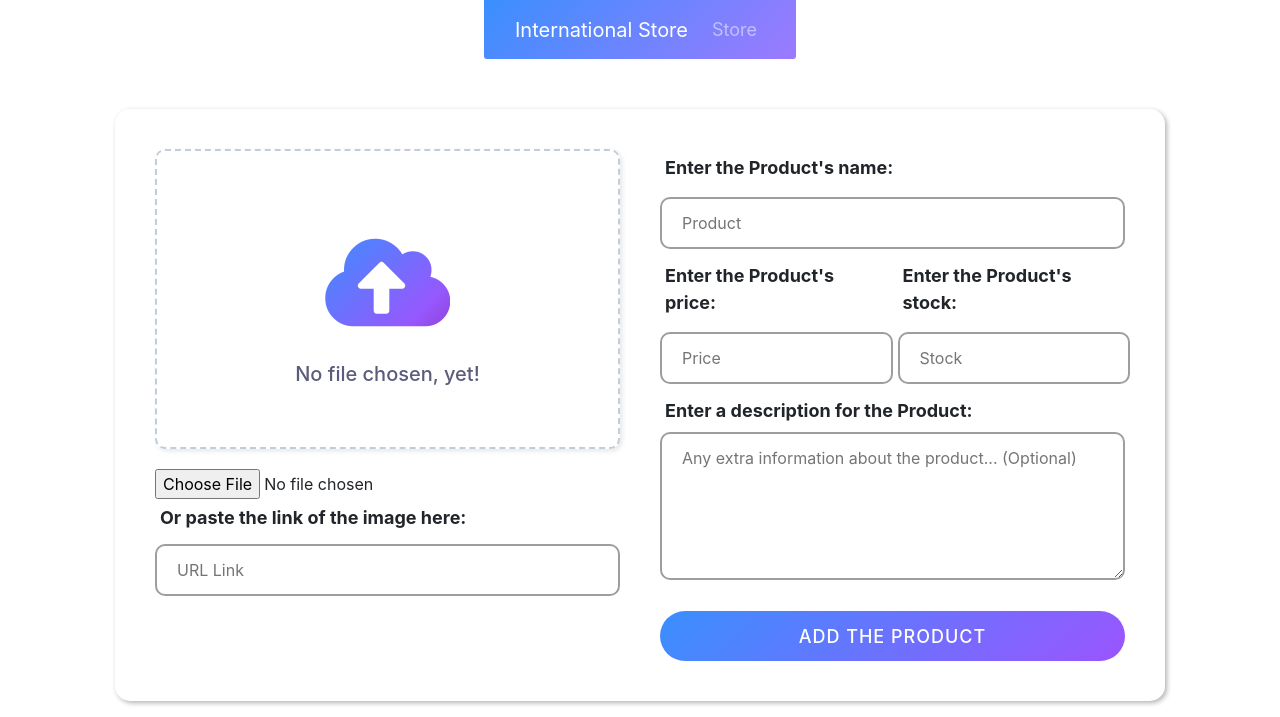
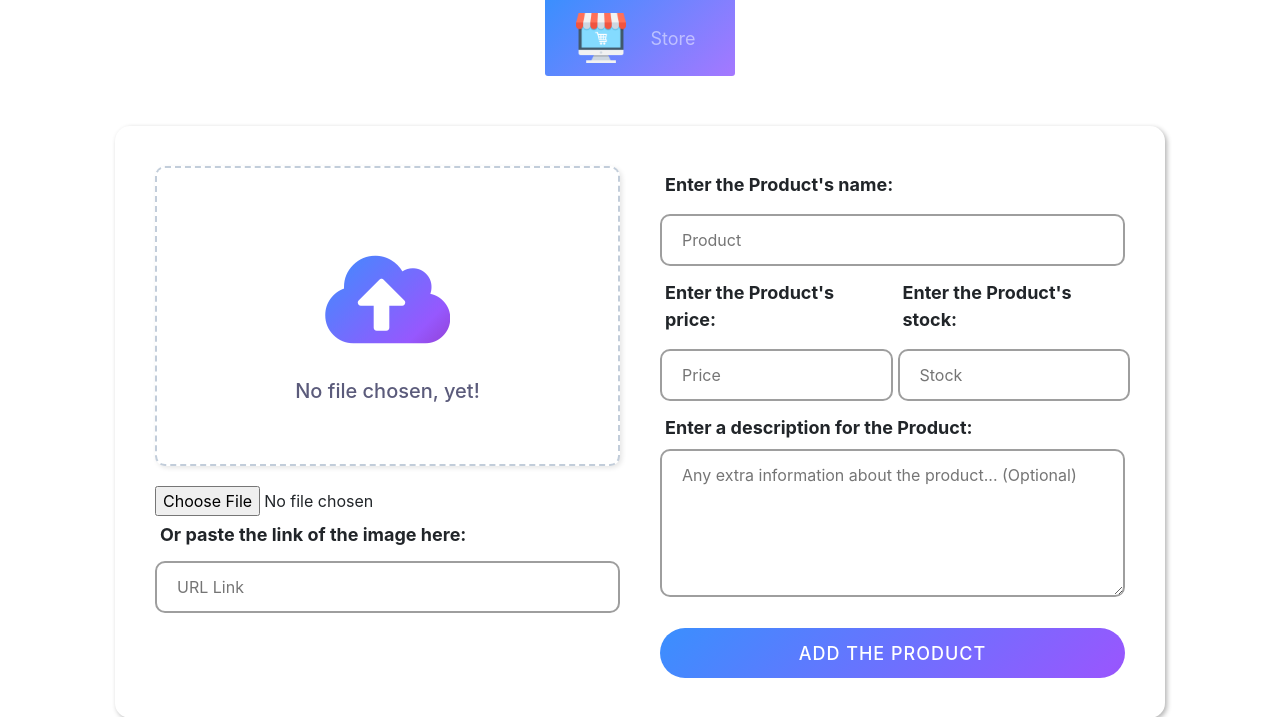
Before and after one commit to Hossein-MJafari/Project-2, a Flask app: page /add_product in a window 1280 px wide. Shown: the top 717 px of the page. Run offline with Flask 3, Linux system fonts and the light colour scheme; tables that the repository leaves empty hold one stand-in row (values such as "Sample post"); some libraries are stand-ins or nearby versions.

Commit message:
added icon and edited some style.

```diff
--- /dev/null
+++ b/website/static/css/base.css
@@ -0,0 +1,4 @@
+.container-fluid img{
+    height: 50px;
+    width: 50px;
+}
--- a/website/templates/base.html
+++ b/website/templates/base.html
@@ -4,6 +4,7 @@
 <head>
     <meta charset="utf-8" />
     {% block style %}{% endblock %}
+    <link rel="stylesheet" href="/static/css/base.css">
     <link href="https://cdn.jsdelivr.net/npm/bootstrap@5.1.3/dist/css/bootstrap.min.css" rel="stylesheet"
         integrity="sha384-1BmE4kWBq78iYhFldvKuhfTAU6auU8tT94WrHftjDbrCEXSU1oBoqyl2QvZ6jIW3" crossorigin="anonymous">
     <link rel="stylesheet" href="https://cdnjs.cloudflare.com/ajax/libs/font-awesome/5.15.3/css/all.min.css" />
@@ -15,7 +16,7 @@
 <body>
     <nav class="navbar navbar-expand-lg navbar-dark">
         <div class="container-fluid">
-          <a class="navbar-brand" href="">International Store</a>
+          <a class="navbar-brand" href=""><img src="/static/online-shop.png" alt="Logo"></a>
           <button class="navbar-toggler" type="button" data-bs-toggle="collapse" data-bs-target="#navbarNavAltMarkup"
             aria-controls="navbarNavAltMarkup" aria-expanded="false" aria-label="Toggle navigation">
             <span class="navbar-toggler-icon"></span>
--- a/website/templates/cart.html
+++ b/website/templates/cart.html
@@ -18,7 +18,7 @@
     <div class="container">
         <div class="product">
             <table>
-                <tr>
+                <tr id="table-head">
                     <th>Product</th>
                     <th>Name</th>
                     <th>Price</th>
```
Also changed, not shown: website/static/css/cart_style.css (+5 -2 lines), website/cart.db, website/mainDB.db, website/static/online-shop.png (added).
